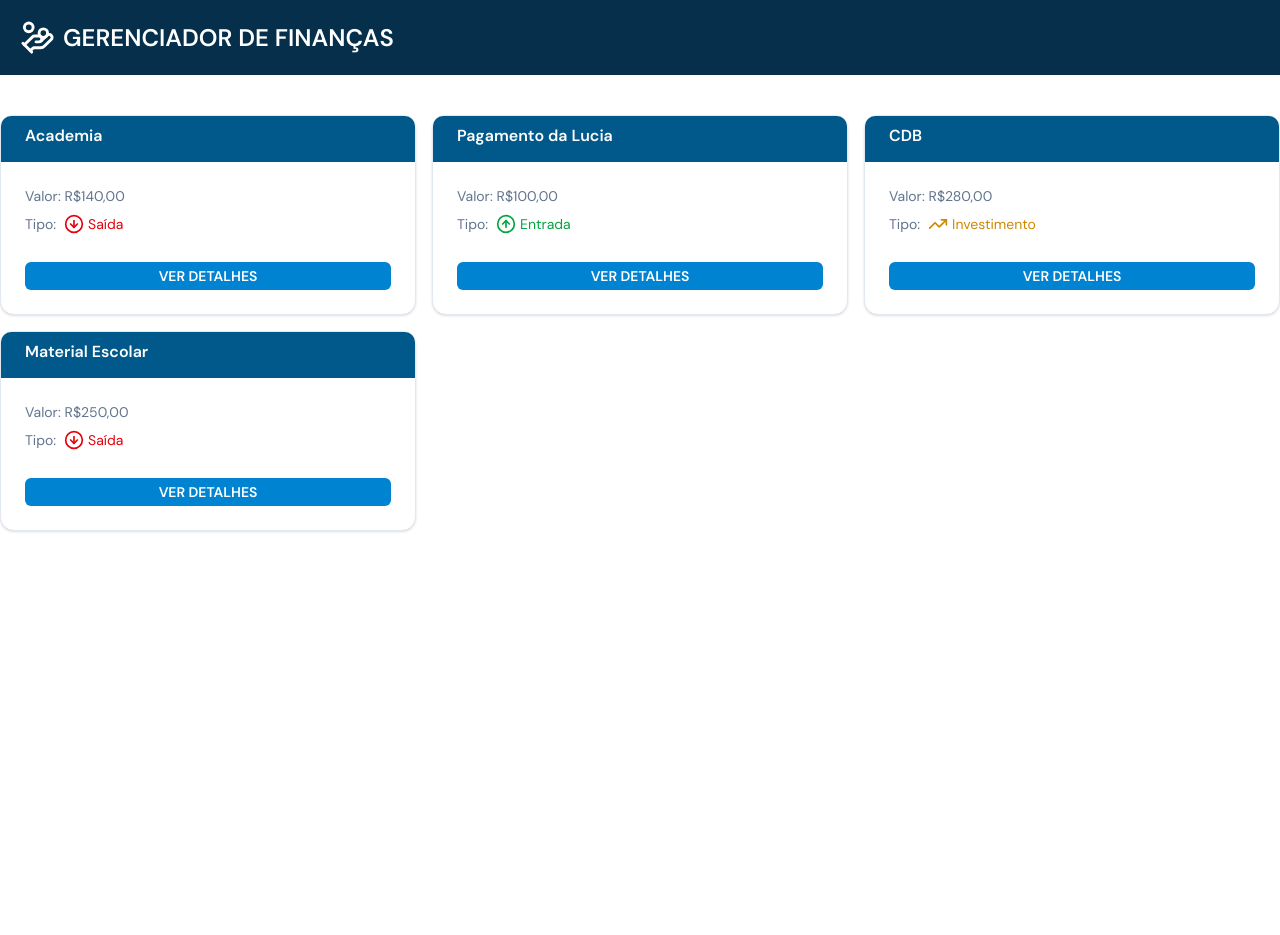
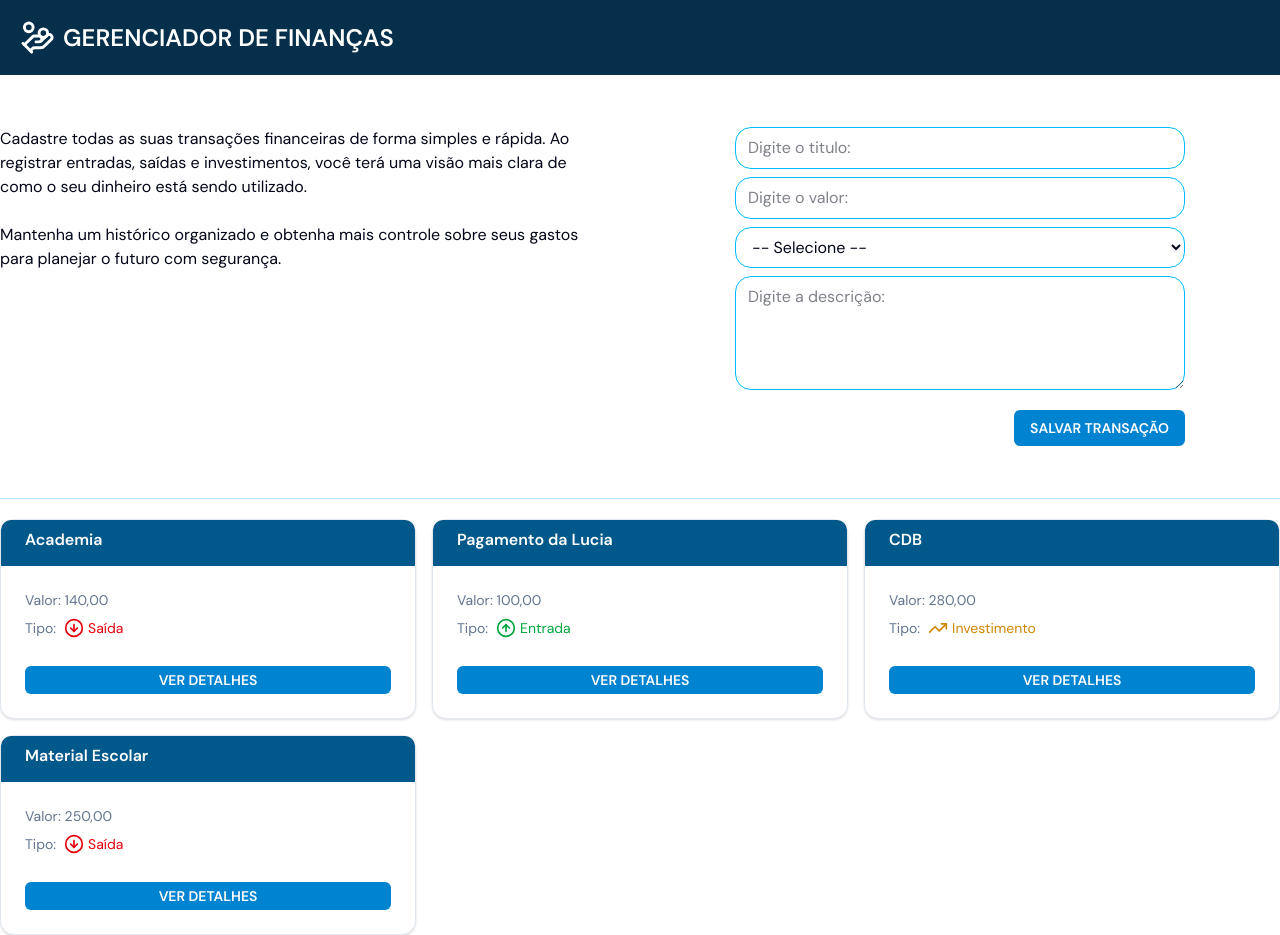
Before and after one commit to giovannaarrais/gerenciador_financas, a React (Vite) app: page /home in a window 1280 px wide. Before the commit the page ends 800 px from the top, so only its background shows below. Built offline with nearby package versions, Linux system fonts and the light colour scheme.

Commit message:
:sparkles: feat: pagina especifica ao clicar em uma transacao, onde tras as informacoes da mesma

```diff
--- a/src/App.jsx
+++ b/src/App.jsx
@@ -3,6 +3,8 @@ import "./App.css";
 import { v4 as uuidv4 } from "uuid";
 import {  Outlet, useNavigate } from "react-router-dom";
 import Login from "./pages/Login";
+import { ToastContainer, toast } from 'react-toastify';
+
 
 function App() {
   const navigate = useNavigate()
@@ -36,7 +38,10 @@ function App() {
   console.log(users)
 
   return (
-    <Outlet context={{ users, addUser }}/>
+      <div>
+        <Outlet context={{ users, addUser }}/>
+        <ToastContainer />
+      </div>
   );
 }
 
--- /dev/null
+++ b/src/components/AddTransacao.jsx
@@ -0,0 +1,86 @@
+import { useState } from "react";
+import Input from "./Input";
+import { toast } from 'react-toastify';
+
+
+function AddTransacao( { props, salvarTransacao }){
+
+    const [titulo, setTitulo] = useState("")
+    const [valor, setValor] = useState("")
+    const [tipo, setTipo] = useState("")
+    const [descricao, setDescricao] = useState("")
+
+     //  Função para criar a máscara de R$
+    function handleChange(e) {
+        const somenteNumeros = e.target.value.replace(/\D/g, ""); // Remove tudo que não é número
+        const numero = (parseInt(somenteNumeros, 10) || 0) / 100; // Divide por 100 para ter casas decimais
+        setValor(numero.toLocaleString("pt-BR", { style: "currency", currency: "BRL" }));
+    }
+
+    // utilizacao do react toastify para lidar com alertas
+    const notify = () => {
+        toast.warn("Preencha os campos vazios!");
+    }
+
+    return (
+        <section className="grid md:grid-cols-2 my-13 mx-auto">
+            <article className="w-auto mx-auto pr-8">
+                Cadastre todas as suas transações financeiras de forma simples e rápida. Ao registrar entradas, saídas e investimentos, você terá uma visão mais clara de como o seu dinheiro está sendo utilizado.
+                <br />
+                <br />
+                Mantenha um histórico organizado e obtenha mais controle sobre seus gastos para planejar o futuro com segurança.
+            </article>
+            <article className="flex flex-col gap-2 lg:w-[450px] lg:mx-auto">
+                <Input
+                    type="text"
+                    placeholder="Digite o titulo:"
+                    value={titulo}
+                    onChange={(event) => setTitulo(event.target.value)}
+
+                />
+
+                <Input
+                    type="text"
+                    placeholder="Digite o valor:"
+                    value={valor}
+                    onChange={handleChange}
+                />
+
+                <select
+                    className="bg-white border-1 border-sky-400 rounded-2xl px-3 py-2 w-full outline-sky-200"
+                    value={tipo}
+                    onChange={(event) => setTipo(event.target.value)}
+                >
+                    <option value="" disabled>-- Selecione --</option>
+                    <option value="Saída" >Saída</option>
+                    <option value="Entrada">Entrada</option>
+                    <option value="Investimento">Investimento</option>
+                </select>
+
+                <textarea
+                    placeholder="Digite a descrição:"
+                    rows={4}
+                    value={descricao}
+                    onChange={(event) => setDescricao(event.target.value)}
+                    className="bg-white border-1 border-sky-400 rounded-2xl px-3 py-2 w-full outline-sky-200">
+
+                </textarea>
+
+                <button
+                    className=" bg-sky-600 hover:bg-sky-800 transition-all py-2 px-4 mt-3 ms-auto text-white uppercase text-sm font-semibold rounded-sm w-max"
+                    onClick={() => {
+                        if (!titulo.trim() || !tipo.trim() || !valor.trim()){
+                            notify();
+                        } else{
+                            salvarTransacao(titulo, valor, tipo, descricao)
+                        }
+                    }}
+                >
+                    Salvar Transação
+                </button>
+            </article>
+        </section>
+    )
+}
+
+export default AddTransacao;
--- a/src/components/ListaTransacoes.jsx
+++ b/src/components/ListaTransacoes.jsx
@@ -7,12 +7,28 @@ import {
     CardTitle,
 } from "@/components/ui/card"
 import { ArrowDownCircle, ArrowUpCircle, TrendingUp } from "lucide-react";
+import { useNavigate } from "react-router-dom";
 
-function ListaTransacoes( props ){
-    console.log(props)
+function ListaTransacoes( { transacoes } ){
+
+    const navigate = useNavigate()
+
+    function verDetalhes(transacao){
+        const query = new URLSearchParams();
+
+        query.set("id", transacao.id);
+        query.set("titulo", transacao.titulo);
+        query.set("valor", transacao.valor);
+        query.set("tipo", transacao.tipo);
+        query.set("descricao", transacao.descricao);
+        console.log(query)
+
+        navigate(`/transacao?${query.toString()}`)
+    }
+
     return (
-        <section className="mt-10 gap-4 grid md:grid-cols-3 sm:grid-cols-2 grid-cols-1">
-            {props.transacoes.map((transacao) => (
+        <section className="mt-10 gap-4 grid md:grid-cols-3 sm:grid-cols-2 grid-cols-1 border-0 border-t-1 border-t-sky-200 pt-5">
+            {transacoes.map((transacao) => (
                 <Card key={transacao.id} className={" pt-0"}>
                     <CardHeader className={'bg-sky-800 rounded-t-lg text-white py-3'}>
                         <CardTitle>{transacao.titulo}</CardTitle>
@@ -21,7 +37,7 @@ function ListaTransacoes( props ){
                     <CardContent className={""}>
                         <CardDescription className={"flex flex-col"}>
                             <span className="mb-2">
-                                Valor: R${transacao.valor}
+                                Valor: {transacao.valor}
                             </span>
 
                             <span className="flex gap-2"> Tipo:
@@ -46,7 +62,10 @@ function ListaTransacoes( props ){
                         </CardDescription>
 
                         <CardAction className={"w-full mt-7"}>
-                            <button
+                                <button
+                                onClick={() =>{
+                                    verDetalhes(transacao)
+                                }}
                                 type="button"
                                 className=" bg-sky-600 hover:bg-sky-800 transition-all py-1 text-white uppercase text-sm font-semibold rounded-sm w-full"
                             >
--- /dev/null
+++ b/src/components/Saudacao.jsx
@@ -0,0 +1,7 @@
+function Saudacao() {
+    return(
+        <h1>saudacao</h1>
+    )
+}
+
+export default Saudacao;
--- a/src/main.jsx
+++ b/src/main.jsx
@@ -6,6 +6,7 @@ import './index.css';
 import Login from './pages/Login.jsx';
 import Home from './pages/Home.jsx';
 import RealizarCadastro from './components/RealizarCadastro.jsx';
+import TransacaoPage from './pages/TransacaoPage.jsx';
 
 const router = createBrowserRouter([
   {
@@ -15,7 +16,8 @@ const router = createBrowserRouter([
       { index: true, element: <Login />},// quando o path for "/", renderiza RealizarCadastro
       { path: "/login", element: <Login /> },
       { path: "/cadastro", element: <RealizarCadastro /> },
-      { path: "/home", element: <Home /> }
+      { path: "/home", element: <Home /> },
+      { path: "/transacao", element: <TransacaoPage /> }
     ]
   }
 ]);
--- a/src/pages/Home.jsx
+++ b/src/pages/Home.jsx
@@ -2,39 +2,53 @@ import { HandCoins } from 'lucide-react';
 import { useState } from 'react';
 import { v4 as uuidv4 } from "uuid";
 import ListaTransacoes from '../components/ListaTransacoes';
+import AddTransacao from '@/components/AddTransacao';
 
 function Home(){
 
     const [transacoes, setTransacoes] = useState([
         {
             id: uuidv4(),
+            titulo: "Academia",
             valor: "140,00",
-            titulo: "Academia",
-            descricao: "",
-            tipo: "Saída"
+            tipo: "Saída",
+            descricao: ""
         },
         {
             id: uuidv4(),
+            titulo: "Pagamento da Lucia",
             valor: "100,00",
-            titulo: "Pagamento da Lucia",
-            descricao: "Pagamento da Lucia",
-            tipo: "Entrada"
+            tipo: "Entrada",
+            descricao: "Pagamento da Lucia"
         },
         {
             id: uuidv4(),
+            titulo: "CDB",
             valor: "280,00",
-            titulo: "CDB",
-            descricao: "CDB",
-            tipo: "Investimento"
+            tipo: "Investimento",
+            descricao: "CDB"
         },
         {
             id: uuidv4(),
+            titulo: "Material Escolar",
             valor: "250,00",
-            titulo: "Material Escolar",
-            descricao: "Material Escolar",
-            tipo: "Saída"
+            tipo: "Saída",
+            descricao: "Material Escolar"
         }
     ])
+
+    function salvarTransacao(titulo, valor, tipo, descricao){
+        const newTransacao = {
+            id: uuidv4(),
+            titulo,
+            valor,
+            tipo,
+            descricao
+        }
+
+        setTransacoes([...transacoes, newTransacao])
+    }
+
     console.log(transacoes)
 
     return(
@@ -44,7 +58,14 @@ function Home(){
             </section>
 
             <section className='container mx-auto'>
-                <ListaTransacoes transacoes={transacoes}/>
+                <AddTransacao
+                    transacoes={transacoes}
+                    salvarTransacao={salvarTransacao}
+                />
+
+                <ListaTransacoes
+                    transacoes={transacoes}
+                />
             </section>
         </div>
     )
--- /dev/null
+++ b/src/pages/TransacaoPage.jsx
@@ -0,0 +1,86 @@
+import {
+    Card,
+    CardContent,
+    CardDescription,
+    CardHeader,
+    CardTitle,
+} from "@/components/ui/card"
+import { useSearchParams } from "react-router-dom";
+import { ArrowDownCircle, ArrowUpCircle, TrendingUp, HandCoins, MoveLeft  } from "lucide-react";
+import { useNavigate } from "react-router-dom";
+
+function TransacaoPage(){
+
+    const navigate = useNavigate()
+    const [searchParams] = useSearchParams();
+
+    const id = searchParams.get("id")
+    const titulo = searchParams.get("titulo")
+    const valor = searchParams.get("valor")
+    const tipo = searchParams.get("tipo")
+    const descricao = searchParams.get("descricao")
+    function backPage(){
+        navigate(-1)
+    }
+
+
+    return (
+        <section>
+            <section id="header" className="bg-sky-950 flex items-center gap-2 py-5 text-white text-2xl uppercase font-semibold ps-5 ">
+                <HandCoins size={35} />Gerenciador de Finanças
+            </section>
+            <div className="container mx-auto mt-15">
+                <div className="flex gap-5 mb-6">
+                    <span
+                        onClick={backPage}
+                        className="cursor-pointer"
+                    >
+                        <MoveLeft />
+                    </span>
+
+                    <h2 className="border-b-1 border-sky-400 uppercase font-semibold text-sky-400 w-full">Detalhes sobre a Transação</h2>
+                </div>
+                <Card key={id} className={" pt-0"}>
+                        <CardHeader className={'bg-sky-800 rounded-t-lg text-white py-3'}>
+                            <CardTitle>{titulo}</CardTitle>
+                        </CardHeader>
+
+                        <CardContent className={""}>
+                            <CardDescription className={"flex flex-col"}>
+                                <span className="mb-2">
+                                    Valor: R$ {valor}
+                                </span>
+
+                                <span className="flex gap-2 mb-2"> Tipo:
+                                    <span className={`flex text-semibold gap-1
+                                        ${tipo == "Saída" && "text-red-600" ||
+                                        tipo == "Entrada" &&
+                                        "text-green-600" ||
+                                        tipo == "Investimento" &&
+                                        "text-yellow-600"
+                                        }`}>
+
+                                        {
+                                            tipo === "Saída" && <ArrowDownCircle size={20}/> ||
+
+                                            tipo === "Entrada" && <ArrowUpCircle size={20}/> ||
+
+                                            tipo === "Investimento" && <TrendingUp size={20}/>}
+                                            {tipo
+                                        }
+                                    </span>
+                                </span>
+
+                                <span className="mb-2">
+                                    Descricao: {descricao}
+                                </span>
+                            </CardDescription>
+
+                        </CardContent>
+                    </Card>
+                </div>
+        </section>
+    )
+}
+
+export default TransacaoPage;
```
